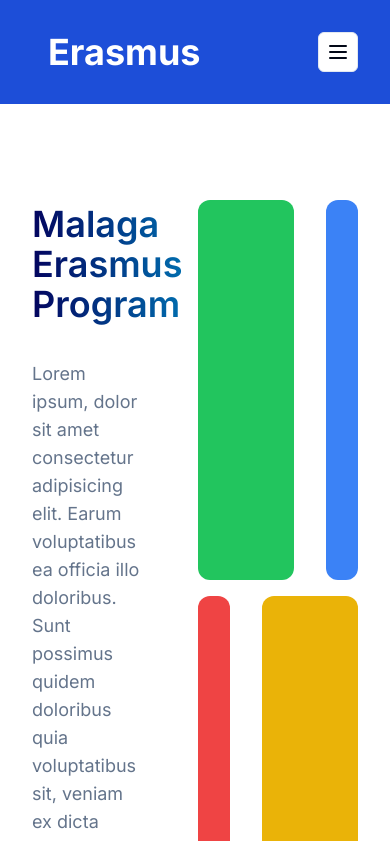
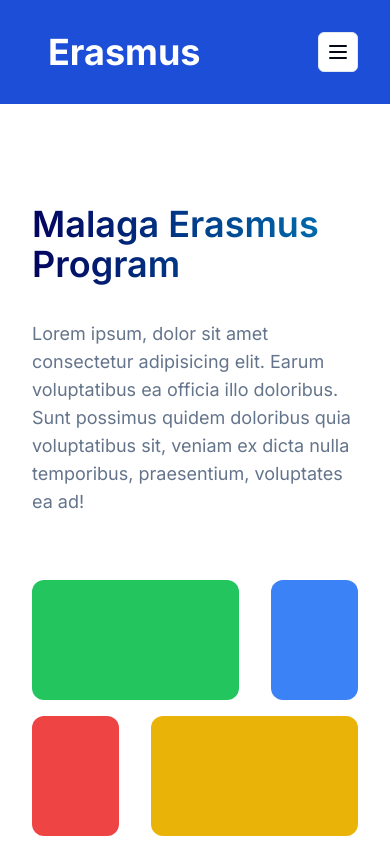
Before and after one commit to sokq44/erasmus-website, a Next.js app: page / in a window 390 px wide. Shown: the top 841 px of the page. Built offline with nearby package versions, Linux system fonts and the light colour scheme.

Commit message:
style: fixed responsiveness on images grid

```diff
--- a/components/home/hero-section/HeroSection.tsx
+++ b/components/home/hero-section/HeroSection.tsx
@@ -8,13 +8,13 @@ import ImagesGrid from "./ImagesGrid";
 
 const HeroSection = () => {
     return (
-        <Container className="py-0 flex justify-between flex-row relative">
-            <div>
+        <Container className="py-0 flex justify-between lg:justify-center xl:justify-between flex-col lg:flex-row relative gap-16 lg:gap-8">
+            <div className="flex flex-col">
                 <HeroTitle className="from-[#03045E] to-[#0077B6] py-1">
                     Malaga Erasmus Program
                 </HeroTitle>
                 <GeneratedDescription
-                    className="text-muted-foreground mt-8 w-[66%] text-lg"
+                    className="text-muted-foreground mt-8 md:w-[66%] text-lg"
                     delay={0.05}
                 >
                     Lorem ipsum, dolor sit amet consectetur adipisicing elit.
--- a/components/home/hero-section/ImagesGrid.tsx
+++ b/components/home/hero-section/ImagesGrid.tsx
@@ -4,7 +4,7 @@ interface Props {}
 
 const ImagesGrid: FC<Props> = () => {
     return (
-        <div className="grid grid-cols-6 gap-x-8 gap-y-4 max-w-4xl w-full min-h-80">
+        <div className="grid grid-cols-6 gap-x-8 gap-y-4 w-full lg:min-w-[32rem] xl:min-w-[36rem] min-h-64 lg:min-h-80">
             <div className="bg-green-500 col-span-4 rounded-xl"></div>
             <div className="bg-blue-500 col-span-2 rounded-xl"></div>
 
```
